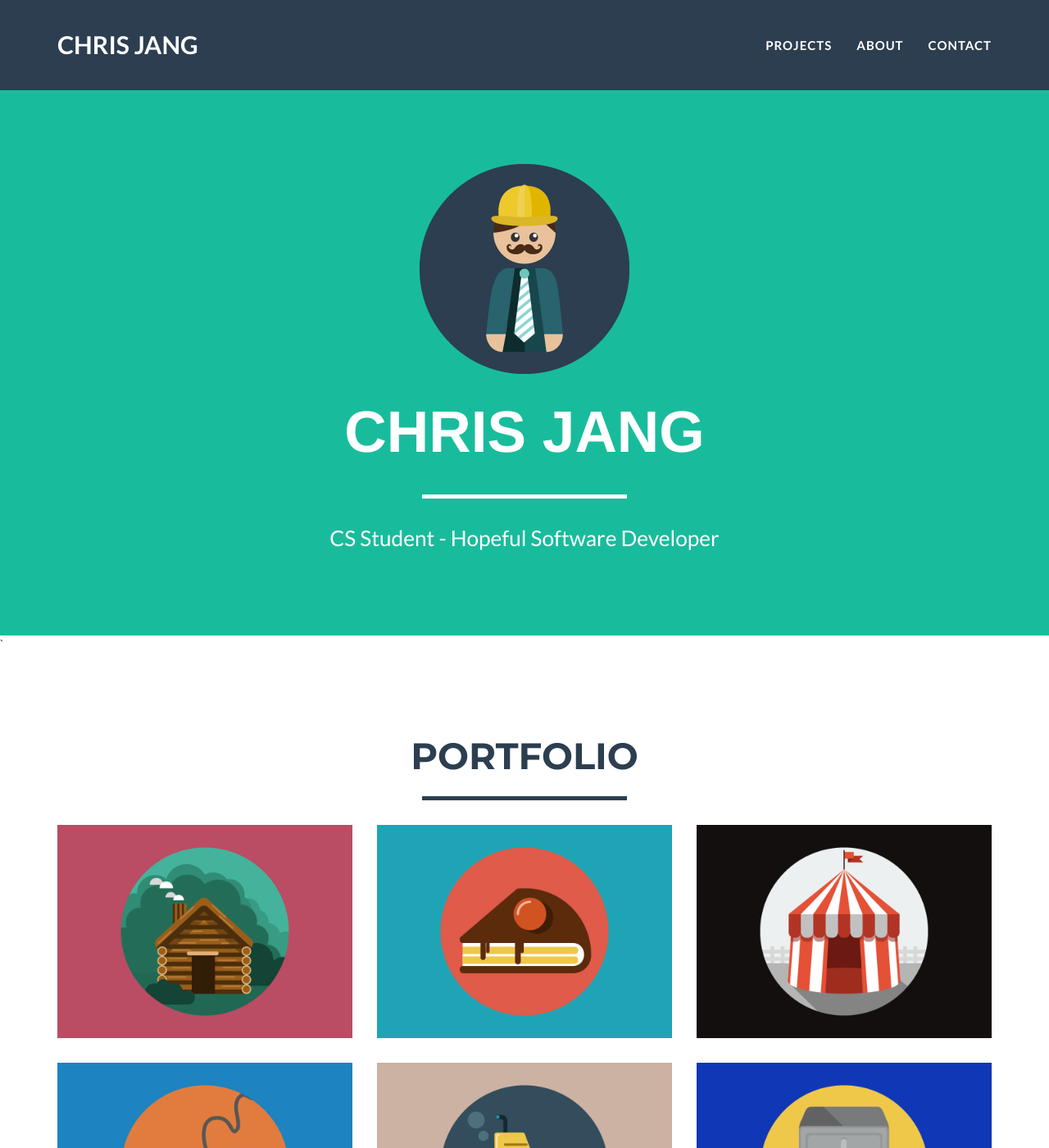
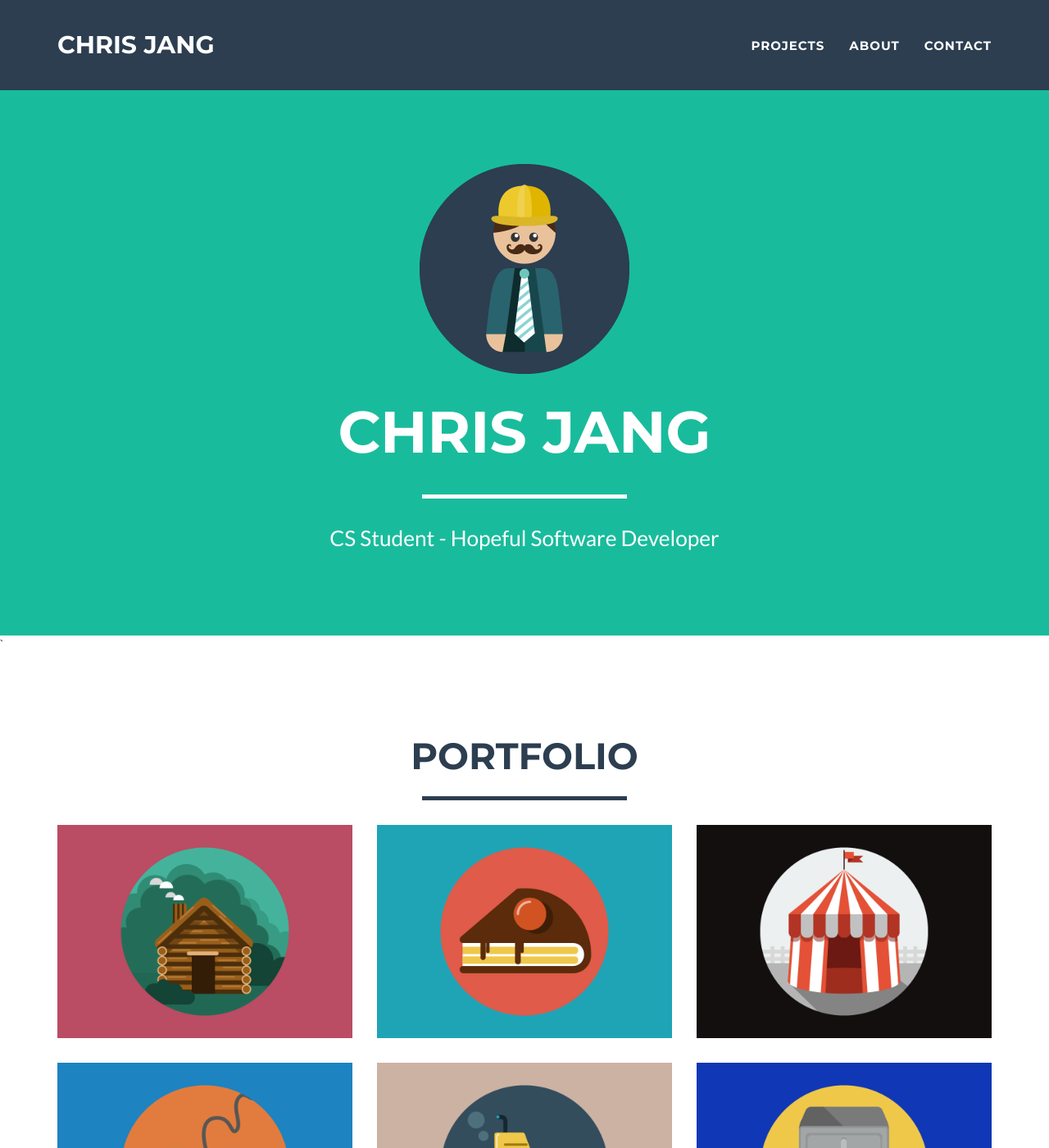
Before and after one commit to cjang5/cjang5.github.io, a Jekyll site: the page built from index.html, in a window 1280 px wide and 1400 px high. Shown: the whole window at 82% size. Built offline with Jekyll 4.4.1, drawn with Linux system fonts in a browser that asks for light colours.

Commit message:
Changed intro and navbar back to Montserrat

```diff
--- a/_includes/css/main.css
+++ b/_includes/css/main.css
@@ -98,7 +98,7 @@
 header .intro-text .name { /*Jumbotron intro text*/
     display: block;
     text-transform: uppercase;
-    font-family: Monsterrat,"Helvetica Neue",Helvetica,Arial,sans-serif;
+    font-family: Montserrat,"Helvetica Neue",Helvetica,Arial,sans-serif;
     font-size: 2em;
     font-weight: 700;
 }
@@ -147,9 +147,9 @@
     }
 }
 
-.navbar {
+.navbar { /* navbar that is always at the top */
     text-transform: uppercase;
-    font-family: Lato,"Helvetica Neue",Helvetica,Arial,sans-serif;
+    font-family: Montserrat,"Helvetica Neue",Helvetica,Arial,sans-serif;
     font-weight: 700;
 }
 
```
